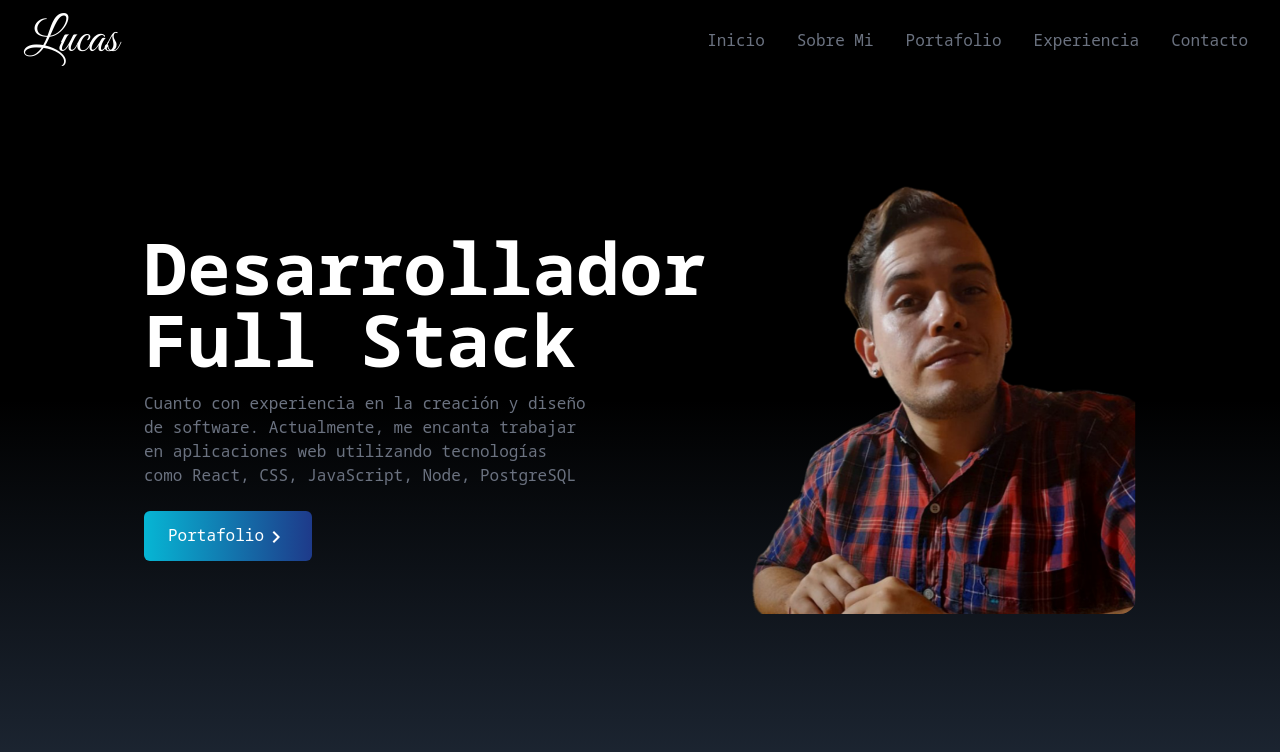
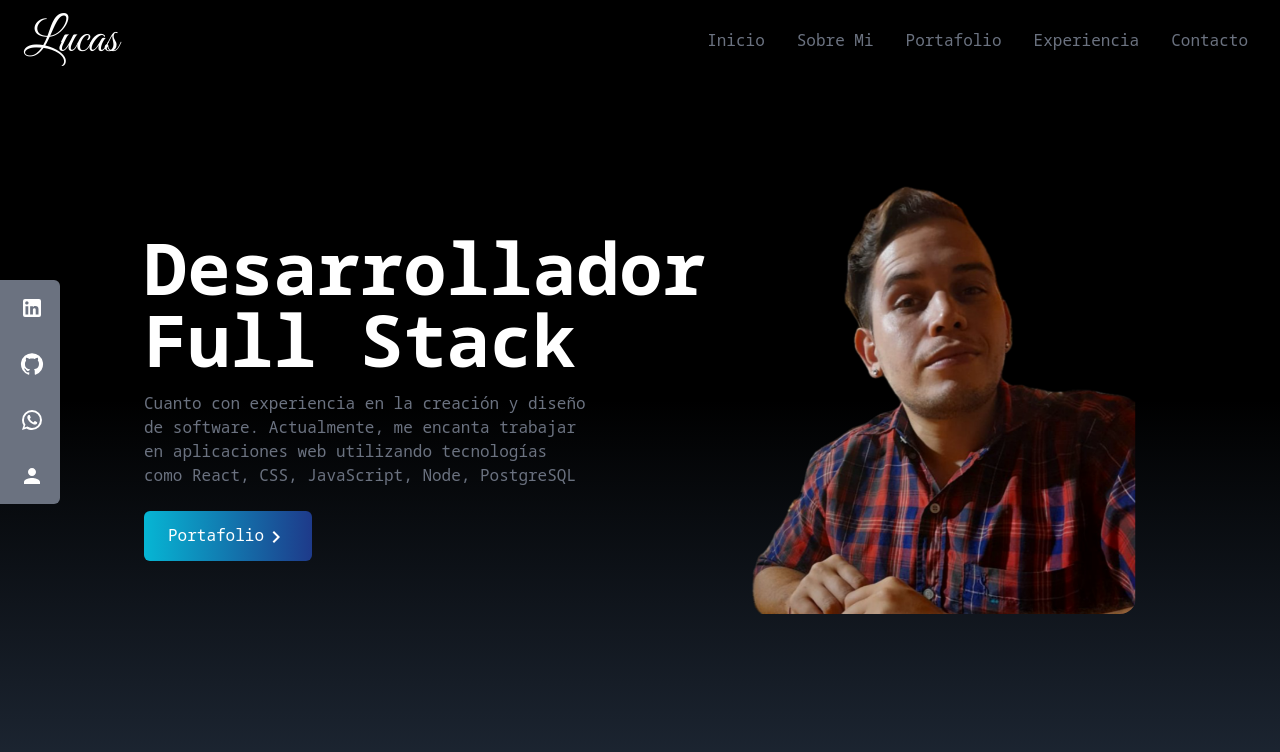
Before and after one commit to lucasgiorgi95/PortFolio, a React (Vite) app: page / in a window 1280 px wide. Shown: the top 752 px of the page. Built offline with nearby package versions, Linux system fonts and the light colour scheme.

Commit message:
socialLinksCompleted

```diff
--- a/src/components/SocialLinks.jsx
+++ b/src/components/SocialLinks.jsx
@@ -2,13 +2,85 @@
 import GitHubIcon from '@mui/icons-material/GitHub';
 import LinkedInIcon from '@mui/icons-material/LinkedIn';
 import MailOutlineIcon from '@mui/icons-material/MailOutline';
-import ConnectWithoutContactIcon from '@mui/icons-material/ConnectWithoutContact';
+import PersonIcon from '@mui/icons-material/Person';
 import WhatsAppIcon from '@mui/icons-material/WhatsApp';
 
 const SocialLinks = () => {
+
+    const links=[
+        {
+            id:1,
+            child:(
+                <>
+                Linkedin <LinkedInIcon/>
+                </>
+            ),
+            href:'https://www.linkedin.com/in/lucasgiorgi-fullstack/',
+            style:'rounded-tr-md'
+        },
+        {
+            id:2,
+            child:(
+                <>
+                Github <GitHubIcon/>
+                </>
+            ),
+            href:'https://github.com/lucasgiorgi95'
+        },
+        // {
+        //     id:3,
+        //     child:(
+        //         <>
+        //         Mail <MailOutlineIcon/>
+        //         </>
+        //     ),
+        //     href:'mailto:lucas1995giorgi@gmail.com'
+        // },
+        {
+            id:4,
+            child:(
+                <>
+                WhatsApp <WhatsAppIcon/>
+                </>
+            ),
+            href:'https://wa.me/5493794815101'
+        },
+        {
+            id:5,
+            child:(
+                <>
+                C.V. <PersonIcon/>
+                </>
+            ),
+            href:'/CV-Lucas-Full-Stack-Dev.pdf',
+            style:'rounded-br-md',
+            download:true
+        },
+
+    ]
+
   return (
-    <div>
+    <div className='hidden lg:flex flex-col top-[35%] left-0 fixed'>
+      <ul>
+        {links.map(({id, child, href, style, download})=>(
+                 <li key={id} className={'flex justify-between  items-center w-40 h-14 px-4 ml-[-100px] hover:ml-[-10px] hover:rounded-md duration-300 bg-gray-500'+" "+style}>
+                 <a
+                 href={href}
+                 className=' flex justify-between items-center w-full text-white font-bold'
+                 download={download}
+                 target='_blank'
+                 rel='noreferrer'
+                 >
+                    {child}
+                 </a>
+             </li>
+        ))
 
+        }
+
+
+
+      </ul>
     </div>
   )
 }
```
Also changed, not shown: 1 other file (tests, documents, lock files or other folders).
